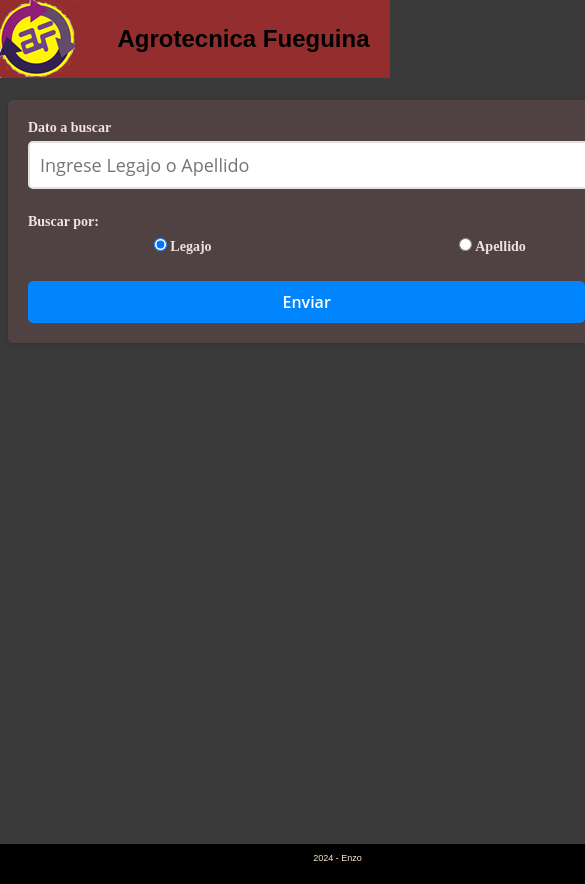
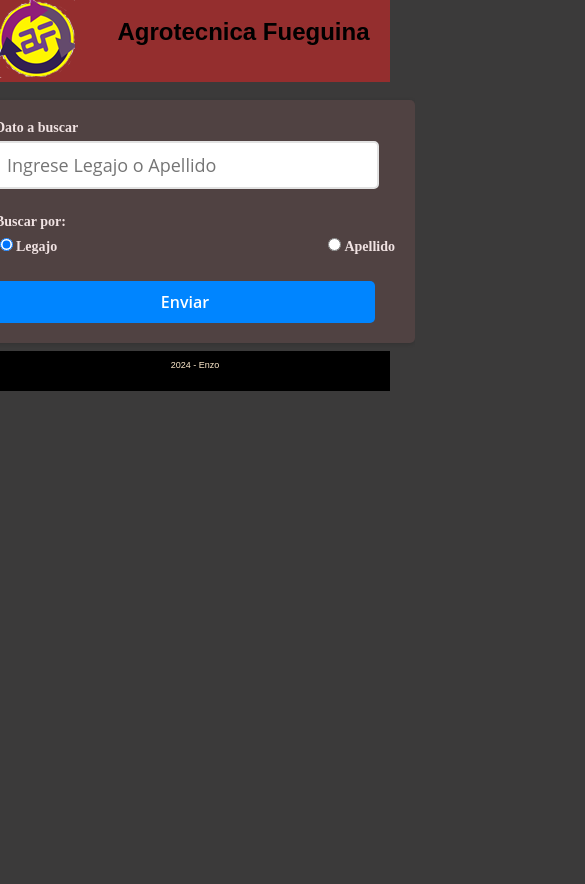
Before and after one commit to aesaries/afapp, a React (Vite) app: page /personal in a window 390 px wide. Shown: the top 884 px of the page, 585 px wide, since content can reach past the window. After the commit the page ends 844 px from the top, so only its background shows below. Built offline with nearby package versions, Linux system fonts and the light colour scheme.

Commit message:
corrigiendo medias queries

```diff
--- a/src/components/Cabezal.css
+++ b/src/components/Cabezal.css
@@ -1,6 +1,6 @@
 nav{
-    display:grid;
-    grid-template-columns: 1fr auto;
+    display:block;
+    /* grid-template-columns: 1fr auto; */
     align-items: center;
     background: rgb(148, 46, 46);
     font-family: sans-serif;
@@ -17,6 +17,7 @@
 nav .barnav{
     position: absolute;
     left: 35%;
+    top: 10%;
     display:grid;
 
     }
--- a/src/components/FormStyle.css
+++ b/src/components/FormStyle.css
@@ -1,7 +1,8 @@
 
 
 .formulario {
-	min-width: auto;
+	justify-self: center;
+	width:42rem;
 	margin-top: 100px;
 	background: rgb(80, 66, 66);
 	border-radius: 5px;
@@ -62,7 +63,7 @@
 	font-family: 'Open Sans', sans-serif;
 	border: none;
 	cursor: pointer;
-	width: 90%;
+	width: 95%;
 	padding: 10px;
 	border-radius: 5px;
 	color: #fff;
@@ -87,6 +88,41 @@
 
 .formulario .radioBusca{
 	display: flex;
-	justify-content: space-around;
+	justify-content:space-between;
 
 }
+
+
+/* ----------------------------- Medias Queries ----------------------------- */
+
+
+@media (min-width:560px) and (max-width: 720px){
+	.formulario{
+		width: 35rem;
+	}
+
+
+
+}
+
+@media (min-width:480px) and (max-width: 560px){
+	.formulario{
+		width: 30rem;
+	}
+
+}
+
+@media (min-width:320px) and (max-width: 480px){
+	.formulario{
+		width: 25rem;
+	}
+
+}
+
+
+@media (max-width: 320px){
+	.formulario{
+		width: 16rem;
+	}
+
+}
--- a/src/index.css
+++ b/src/index.css
@@ -1,6 +1,5 @@
 html {
-    min-width: 80vh;
-    min-height: 100vh;
+
     position: relative;
 }
 
--- a/src/pages/Menu.css
+++ b/src/pages/Menu.css
@@ -1,4 +1,5 @@
 .btnContenedor{
+    orientation: portrait;
     position: absolute;
     display: flex;
     flex-direction: column;
@@ -40,12 +41,21 @@
     }
 }
 
+@media (min-width:480px) and (max-width: 560px){
+    .btnContenedor{
+        left: 20%;
+    }
+    .boton{
+        width: 17rem;
+    }
+}
+
 @media (min-width:320px) and (max-width: 560px){
     .btnContenedor{
         left: 15%;
     }
     .boton{
-        width: 18rem;
+        width: 16rem;
     }
 }
 
```
